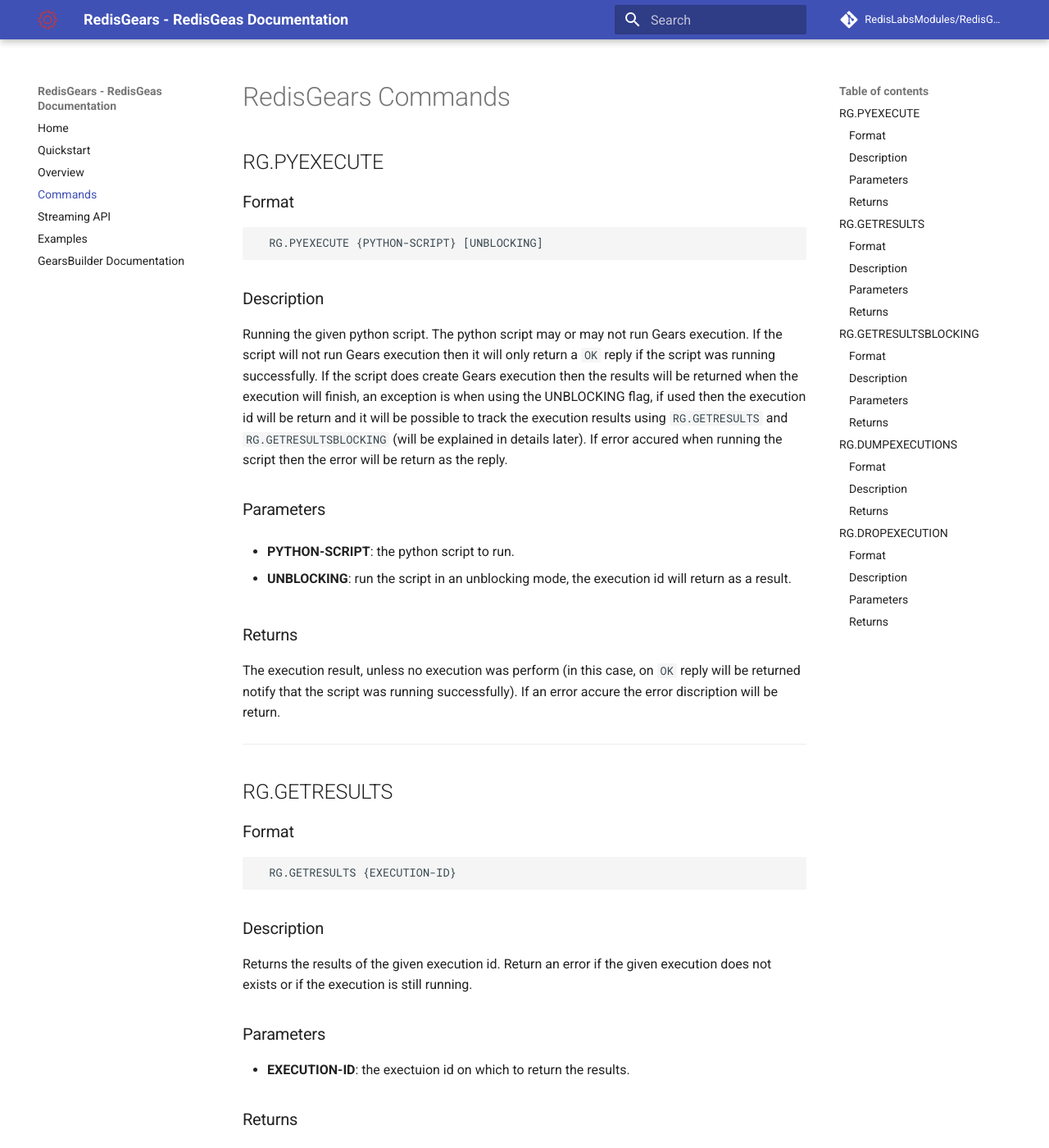
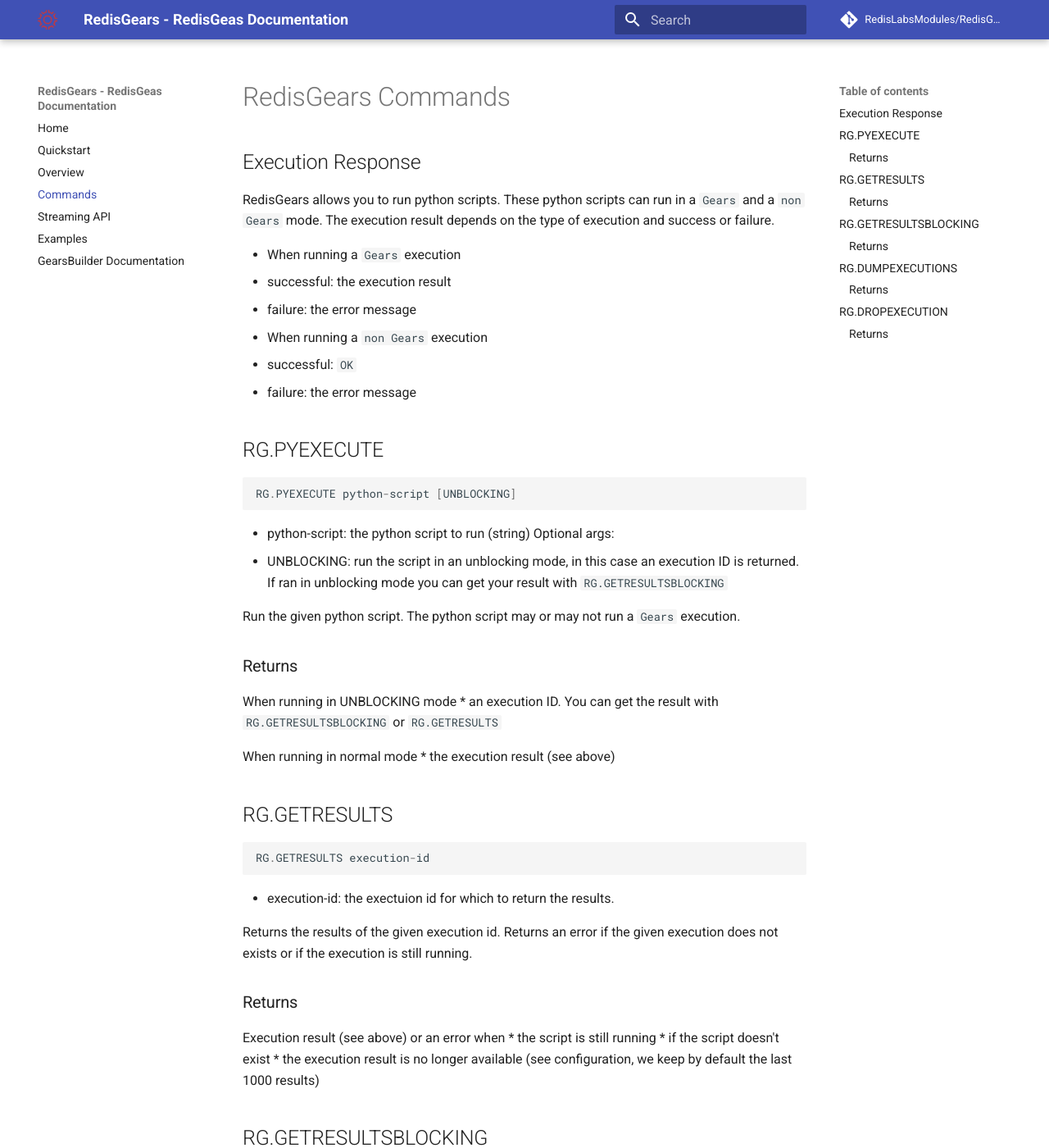
Before and after one commit to RedisGears/RedisGears, an MkDocs documentation site: the page built from docs/commands.md, in a window 1280 px wide and 1400 px high. Shown: the whole window at 82% size. Built offline with MkDocs 1.6.1 and Material for MkDocs 9.7.7, drawn with Linux system fonts in a browser that asks for light colours; comment, search, counter and statistics services are not loaded; old or Windows-style settings are respelled for this version of MkDocs; some of the changed text lies outside the part shown.

Commit message:
first attempt rewriting the commands section

````diff
--- a/docs/commands.md
+++ b/docs/commands.md
@@ -1,99 +1,84 @@
 # RedisGears Commands
 
+## Execution Response
+RedisGears allows you to run python scripts.  These python scripts can run in a `Gears` and a `non Gears` mode.  The execution result depends on the type of execution and success or failure.
+
+* When running a `Gears` execution
+   * successful: the execution result
+   * failure: the error message
+* When running a `non Gears` execution
+   * successful: `OK`
+   * failure: the error message
+
+
 ## RG.PYEXECUTE
+```sql
+RG.PYEXECUTE python-script [UNBLOCKING]
+```
+* python-script: the python script to run (string)
+Optional args:
+   * UNBLOCKING: run the script in an unblocking mode, in this case an execution ID is returned.  If ran in unblocking mode you can get your result with `RG.GETRESULTSBLOCKING`
 
-### Format
+Run the given python script. The python script may or may not run a `Gears` execution.
+
+### Returns
+When running in UNBLOCKING mode
+* an execution ID.  You can get the result with `RG.GETRESULTSBLOCKING` or `RG.GETRESULTS`
+
+When running in normal mode
+* the execution result (see above)
+
+
+## RG.GETRESULTS
+```sql
+RG.GETRESULTS execution-id
 ```
-  RG.PYEXECUTE {PYTHON-SCRIPT} [UNBLOCKING]
+* execution-id: the exectuion id for which to return the results.
+
+Returns the results of the given execution id. Returns an error if the given execution does not exists or if the execution is still running.
+
+### Returns
+Execution result (see above) or an error when
+* the script is still running
+* if the script doesn't exist
+* the execution result is no longer available (see configuration, we keep by default the last 1000 results)
+
+
+## RG.GETRESULTSBLOCKING
+```sql
+RG.GETRESULTSBLOCKING execution-id
+```
+* execution-id: the execution id for which to return the results.
+
+Same as `RG.GETRESULTS` but will block untill the execution is finished in which case it will return the Execution Result.
+
+### Returns
+Execution result (see above) or an error when:
+* if the execution-id doesn't exist or is no longer available (see configuration, we keep by default the last 1000 results)
+
+
+## RG.DUMPEXECUTIONS
+```sql
+RG.DUMPEXECUTIONS
 ```
 
-### Description
-Running the given python script. The python script may or may not run Gears execution. If the script will not run Gears execution then it will only return a `OK` reply if the script was running successfully. If the script does create Gears execution then the results will be returned when the execution will finish, an exception is when using the UNBLOCKING flag, if used then the execution id will be return and it will be possible to track the execution results using  `RG.GETRESULTS` and `RG.GETRESULTSBLOCKING` (will be explained in details later). If error accured when running the script then the error will be return as the reply.
-
-### Parameters
-
-* **PYTHON-SCRIPT**: the python script to run.
-
-* **UNBLOCKING**: run the script in an unblocking mode, the execution id will return as a result.
+Return all the executions.
 
 ### Returns
-The execution result, unless no execution was perform (in this case, on `OK` reply will be returned notify that the script was running successfully). If an error accure the error discription will be return.
-
----
-
-## RG.GETRESULTS
-
-### Format
-```
-  RG.GETRESULTS {EXECUTION-ID}
-```
-
-### Description
-Returns the results of the given execution id. Return an error if the given execution does not exists or if the execution is still running.
-
-### Parameters
-
-* **EXECUTION-ID**: the exectuion id on which to return the results.
-
-### Returns
-Execution results or error.
-
----
-
-## RG.GETRESULTSBLOCKING
-
-### Format
-```
-  RG.GETRESULTSBLOCKING {EXECUTION-ID}
-```
-
-### Description
-Same as `RG.GETRESULTS` but will block untill the excution will finished. Return error if the execution does not exists.
-
-### Parameters
-
-* **EXECUTION-ID**: the exectuion id on which to return the results.
-
-### Returns
-Execution results or error.
-
----
-
-## RG.DUMPEXECUTIONS
-
-### Format
-```
-  RG.DUMPEXECUTIONS
-```
-
-### Description
-Return all the executions including the following information:
-
+List of executions with
 * executionId
 * status (running/done)
 
-### Returns
-List of executions
-
----
 
 ## RG.DROPEXECUTION
+```sql
+RG.DROPEXECUTION execution-id
+```
+* execution-id: the execution id for which to drop the execution result.
 
-### Format
-```
-  RG.DROPEXECUTION EXECUTION-ID
-```
-
-### Description
-Dropping the given execution id, return error if the execution does not exists or is still running.
-
-
-### Parameters
-
-* **EXECUTION-ID**: the exectuion id to drope.
-
+Dropping the given execution-id result, returns error if the execution does not exists or is still running.
 
 ### Returns
-OK on success or error.
-
----
+OK on success or error when:
+* the script is still running
+* if the execution-id doesn't exist or is no longer available (see configuration, we keep by default the last 1000 results)
````
